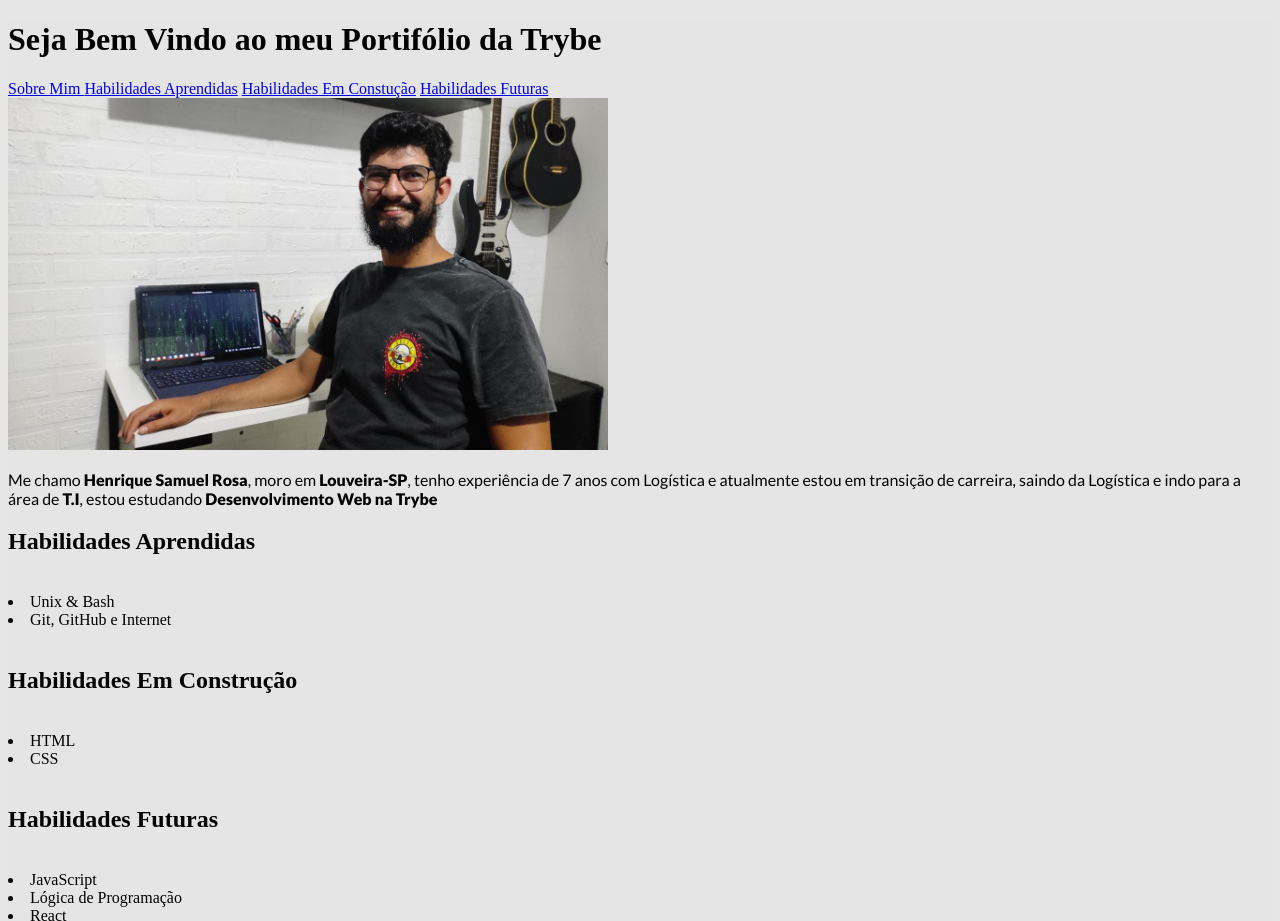
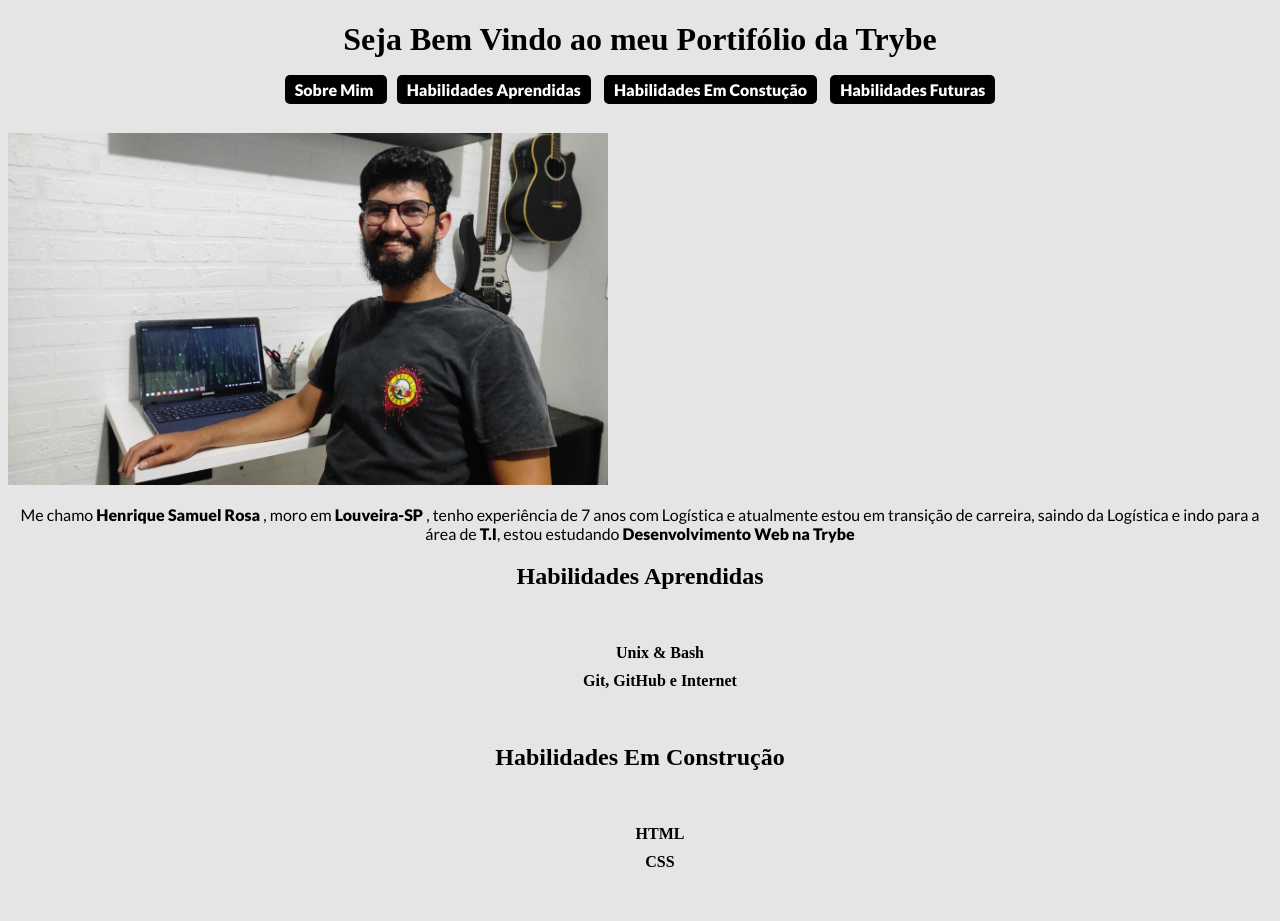
Before and after one commit to HenriqueSamuelRosa/HenriqueSamuelRosa.github.io, a plain HTML site: page index.html in a window 1280 px wide. Shown: the top 921 px of the page. Drawn offline with Linux system fonts and the light colour scheme.

Commit message:
Alterações nos botões de link interno, criação de botão linkedin e mais alterações CSS

```diff
--- a/index.html
+++ b/index.html
@@ -13,29 +13,54 @@
 <link href="https://fonts.googleapis.com/css2?family=Lato:ital,wght@0,400;0,900;1,700&display=swap" rel="stylesheet">
 
 <body>
+    <div>
+        <div>
             <h1 id="topo">Seja Bem Vindo ao meu Portifólio da Trybe</h1>
+        </div>
 
-    <a href="#sobreMim" > Sobre Mim </a> <a href="#jaSei" >Habilidades Aprendidas</a> <a href="#aprendendo" >Habilidades Em Constução</a> <a href="#future" >Habilidades Futuras</a>
+        <div>
+           <p>
+            <a class="button" href="#sobreMim" > Sobre Mim </a>
+            <a class="button" href="#jaSei" >Habilidades Aprendidas</a>
+            <a class="button" href="#aprendendo" >Habilidades Em Constução</a>
+            <a class="button" href="#future" >Habilidades Futuras</a>
+           </p>
+        </div>
 
         <br>
 
-
-    <img width="600 px" src="images/WhatsApp Image 2022-03-31 at 18.38.53.jpeg" alt="Minha Foto">
-
-    <p id="sobreMim"> Me chamo <strong>Henrique Samuel Rosa</strong>, moro em <strong>Louveira-SP</strong>, tenho experiência de 7 anos com Logística e atualmente estou em transição de carreira, saindo da Logística e indo para a área de <strong>T.I</strong>, estou estudando <strong>Desenvolvimento Web na Trybe</strong></p>
-
+        <div>
+            <div>
+                <img id="foto" width="600 px" src="images/WhatsApp Image 2022-03-31 at 18.38.53.jpeg" alt="Minha Foto">
+            </div>
+            <div>
+            <p id="sobreMim"> Me chamo <strong>Henrique Samuel Rosa
+            </strong>, moro em <strong>Louveira-SP
+            </strong>, tenho experiência de 7 anos com Logística
+             e atualmente estou em transição de carreira,
+              saindo da Logística e indo para a área de
+              <strong>T.I</strong>, estou estudando
+              <strong>Desenvolvimento Web na Trybe</strong></p>
+            </div>
+        </div>
+    </div>
     <h2 id="jaSei">Habilidades Aprendidas</h2>
      <br>
+     <ul>
         <li>Unix & Bash</li>
         <li>Git, GitHub e Internet</li>
+     </ul>
     <br>
     <h2 id="aprendendo" >Habilidades Em Construção</h2>
     <br>
+    <ul>
         <li>HTML</li>
         <li>CSS</li>
+    </ul>
     <br>
     <h2 id="future" >Habilidades Futuras</h2>
     <br>
+    <ul>
         <li>JavaScript</li>
         <li>Lógica de Programação</li>
         <li>React</li>
@@ -48,9 +73,11 @@
         <li>Pyton</li>
         <li>Ciência da Computação</li>
         <li>Algoritimos</li>
+    </ul>
     <br>
+    <a href= "https://www.linkedin.com/in/henriquesrosa/"> <img width="100px" src="images/linkedin-botão-social-popular-do-ícone-dos-meios-no-fundo-branco-isolado-transparente-154683363.jpg" alt="Linkedin" ></a>
     <br>
-    <a href="#topo"> Voltar Ao Topo</a>
+    <a class="button" href="#topo"> Voltar Ao Topo</a>
 
 </body>
 </html>
--- a/style.css
+++ b/style.css
@@ -4,8 +4,44 @@
 
 
 h1 {
+    text-align: center;
 
 }
+
+h2 {
+    text-align: center;
+}
+
 p {
     font-family: 'Lato', sans-serif;
+    text-align: center;
 }
+
+ul li {
+    list-style: none;
+    font-weight: 600;
+    margin: 10px;
+    text-align: center;
+}
+
+
+
+
+.button {
+    text-align: center;
+    color: white;
+    background-color: black;
+    border-radius: 5px;
+    margin: 5px;
+    padding: 5px 10px;
+    text-decoration: none;
+    font-weight: 700;
+}
+
+.button:hover {
+    background-color: rgb(206, 8, 8);
+    font-size: x-large;
+}
+#foto {
+
+}
```
Also changed, not shown: images/linkedin-botão-social-popular-do-ícone-dos-meios-no-fundo-branco-isolado-transparente-154683363.jpg (added). Lines whose indentation alone changed are shown as unchanged.
